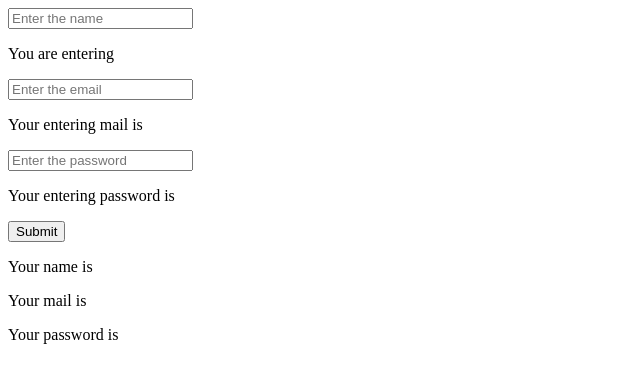
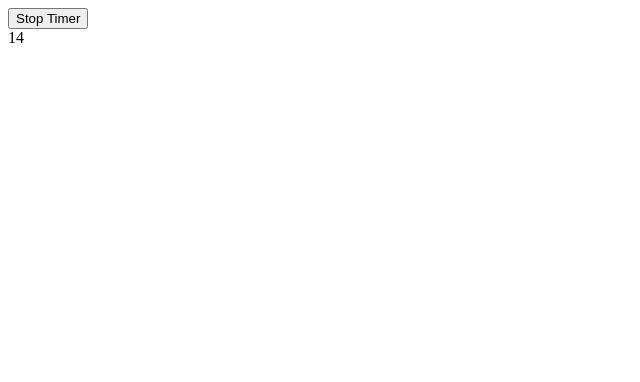
Before and after one commit to KornepalliTejasree/React, a React (Vite) app: page / in a window 1280 px wide. Shown: the top 382 px of the page, without its empty margins (0-640 px from the left). Built offline with nearby package versions, Linux system fonts and the light colour scheme.

Commit message:
Timer practiced

```diff
--- a/src/App.jsx
+++ b/src/App.jsx
@@ -1,29 +1,12 @@
 import React, { useState } from 'react'
+import Timer from "./Timer"
+const App = () => {
+  const [show,setShow]=useState(true);
 
-const App = () => {
-  const [name,setName]=useState("");
-  const [email,setEmail]=useState("");
-  const [password,setPassword]=useState("");
-  const [name1,setName1]=useState("");
-  const [email1,setEmail1]=useState("");
-  const [password1,setPassword1]=useState("");
-  const handleSubmittion=(event)=>{
-    event.preventDefault();
-    setName1(name);
-    setEmail1(email);
-    setPassword1(password);
-  }
   return (
     <div>
-      <form onSubmit={handleSubmittion}>
-       <input type="text" onClick={()=>{setName(name)}} placeholder='Enter the name' onChange={(e)=>setName(e.target.value)}/><p>You are entering {name}</p>
-       <input type="email" onClick={()=>{setEmail(email)}} placeholder='Enter the email' onChange={(e)=>setEmail(e.target.value)}/> <p>Your entering mail is {email}</p>
-       <input type="password" onClick={()=>{setPassword(password)}} placeholder='Enter the password' onChange={(e)=>setPassword(e.target.value)}/><p>Your entering password is {password}</p>
-       <button >Submit</button>
-      </form>
-      <p>Your name is {name1}</p>
-      <p>Your mail is {email1}</p>
-      <p>Your password is {password1}</p>
+     <button onClick={()=>{setShow(!show)}}>{show?"Stop Timer":"Start Timer"}</button>
+     {show && <Timer />}
     </div>
   )
 }
--- /dev/null
+++ b/src/Timer.jsx
@@ -0,0 +1,17 @@
+import React, { useEffect, useState } from 'react'
+
+const Timer = () => {
+    const [time,setTime]=useState(0);
+    useEffect(()=>{
+        setInterval(()=>{
+        setTime((prev)=>prev=prev+1);
+        },1000);
+    },[]);
+  return (
+    <div>
+      {time}
+    </div>
+  )
+}
+
+export default Timer
```
